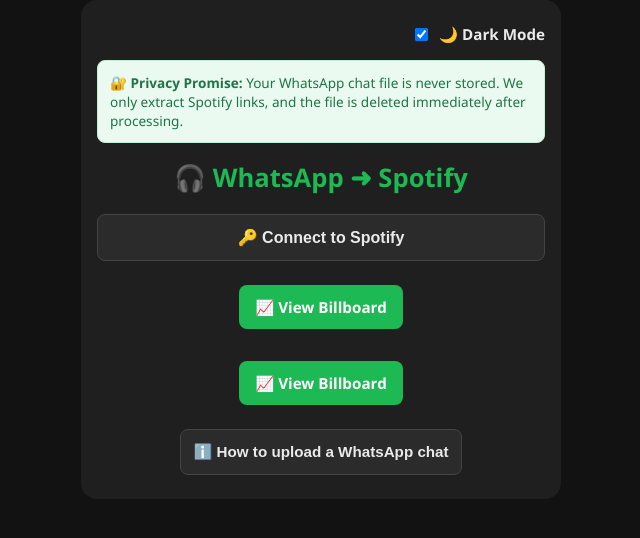
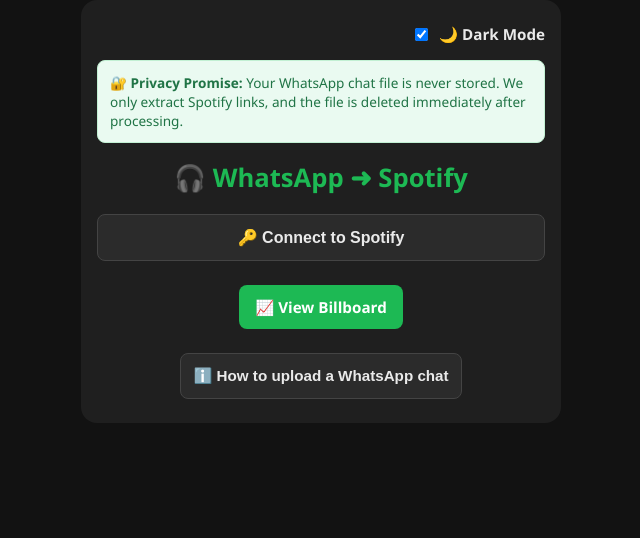
Before and after one commit to naddot/whatsapp-to-spotify, a Flask app: page / in a window 1280 px wide. Shown: the top 538 px of the page, without its empty margins (319-959 px from the left). Run offline with Flask 3, Linux system fonts and the light colour scheme; parts of the project's set-up code (start-up, migrations or seed data) failed here and were passed over.

Commit message:
better file management

```diff
--- a/templates/index.html
+++ b/templates/index.html
@@ -391,11 +391,6 @@
           <form action="/connect" method="GET">
               <button type="submit">🔑 Connect to Spotify</button>
           </form>
-          {% if show_billboard %}
-          <div style="text-align:center; margin-top: 1.5rem;">
-            <a href="{{ url_for('billboard') }}" class="file-upload-label" style="display:inline-block; padding:0.75rem 1rem; font-size:0.95rem; text-decoration:none;">📈 View Billboard</a>
-          </div>
-          {% endif %}
         {% endif %}
 
         {% if authenticated %}
```
